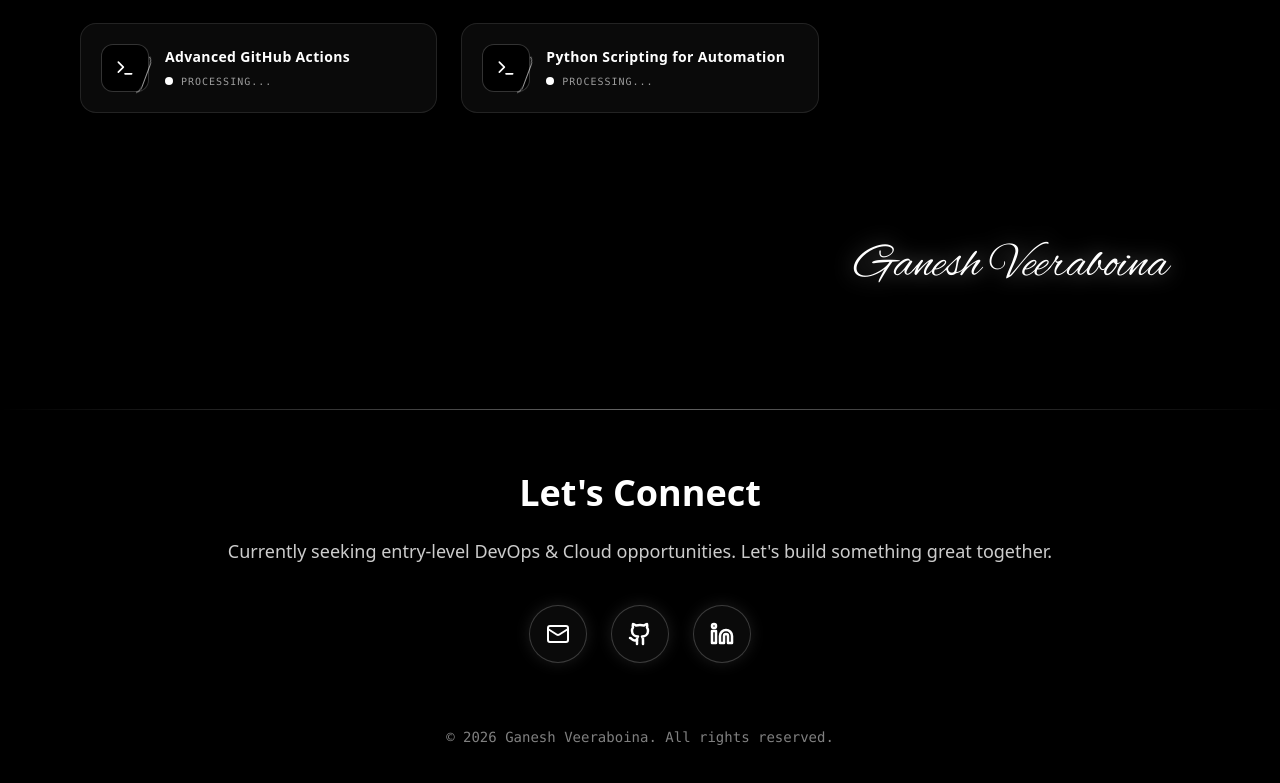
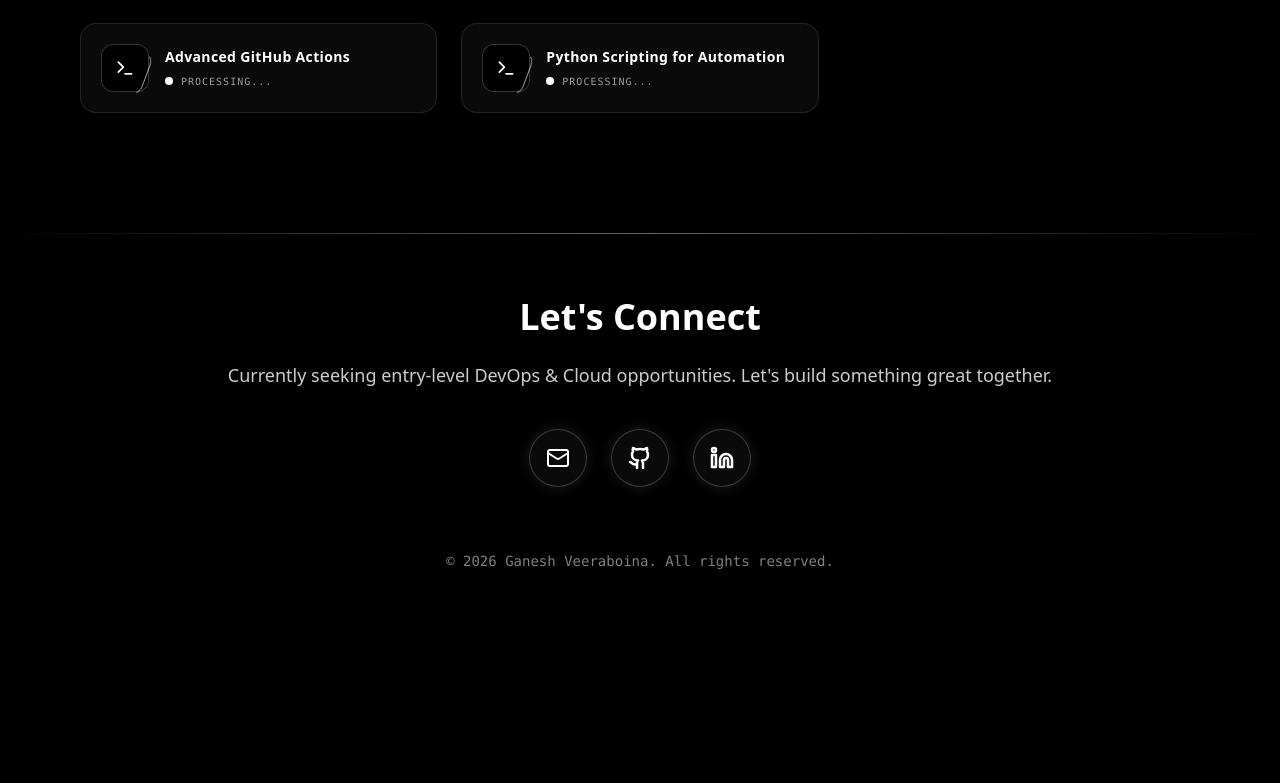
Before and after one commit to GANESHVEERABOINA/Ganesh-Portfolio-website, a React (Vite) app: page / in a window 1280 px wide. Shown: the part 7060-7843 px from the top of the page. After the commit the page ends 7695 px from the top, so only its background shows below. Built offline with nearby package versions, Linux system fonts and the light colour scheme.

Commit message:
Remove signature section from App component
Removed signature section from the bottom right of the App component.

```diff
--- a/src/App.tsx
+++ b/src/App.tsx
@@ -689,22 +689,6 @@ export default function App() {
           </div>
         </motion.section>
 
-        {/* 🌟 SIGNATURE (Bottom Right) 🌟 */}
-        <div className="w-full flex justify-end mt-12 mb-8 pr-4 md:pr-8">
-          <style>
-            {`@import url('https://fonts.googleapis.com/css2?family=Alex+Brush&display=swap');`}
-          </style>
-          <motion.div
-            initial={{ opacity: 0, x: 20 }}
-            whileInView={{ opacity: 1, x: 0 }}
-            viewport={{ once: true }}
-            className="text-white text-4xl md:text-5xl antialiased drop-shadow-[0_0_10px_rgba(255,255,255,0.4)] hover:drop-shadow-[0_0_20px_rgba(255,255,255,0.8)] transition-all duration-300 cursor-default"
-            style={{ fontFamily: "'Alex Brush', cursive", fontWeight: 400 }}
-          >
-            Ganesh Veeraboina
-          </motion.div>
-        </div>
-
       </main>
 
       {/* Footer / Contact */}
```
